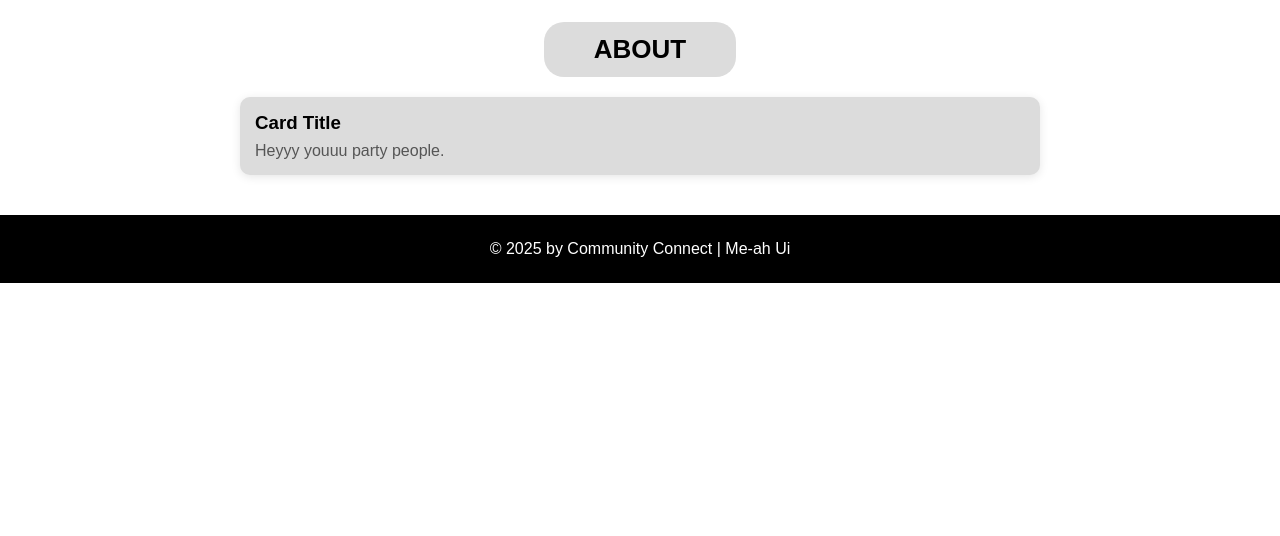
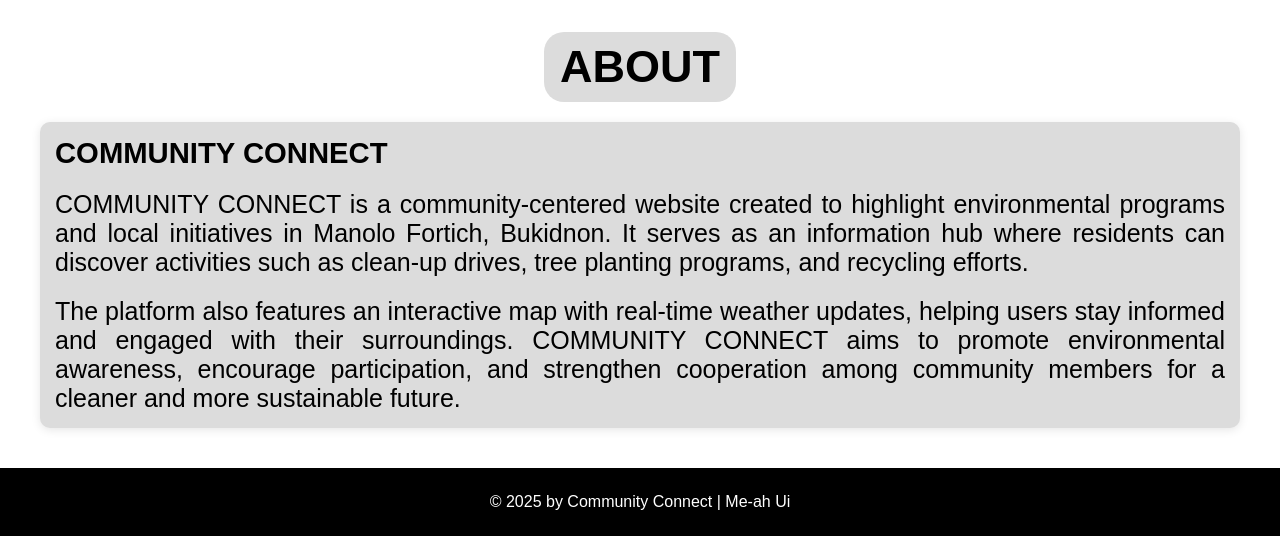
Before and after one commit to LUBOCAO-Project/SDG-project-Sir-Cliff, a plain HTML site: page about.html in a window 1280 px wide. Shown: the part 402-938 px from the top of the page. Before the commit the page ends 800 px from the top, so only its background shows below. Drawn offline with Linux system fonts and the light colour scheme.

Commit message:
Added About Information

```diff
--- a/about.html
+++ b/about.html
@@ -63,7 +63,7 @@
 
    .about-box {
     width: 15%;
-    height: 55px;
+    height: 70px;
     margin: 20px auto;
     background: #dcdcdc;
     border-radius: 20px;
@@ -71,12 +71,13 @@
     align-items: center;
     justify-content: center;
     font-family: 'Arial';
-    font-size: 26px;
+    font-size: 45px;
     font-weight: 700;
+    margin-top: 30px;
 }
 
 .card {
-    width: 800px;
+    width: 1200px;
     padding: 15px;
     background: #dcdcdc;
     border-radius: 10px;
@@ -85,14 +86,19 @@
     align-items: center;
     justify-content: center;
     margin: auto;
+    margin-top: 10px;
+    font-size: 25px;
+    text-align:justify;
+  }
 
-  }
+
   .card h3 {
     margin: 0 0 8px;
   }
   .card p {
     margin: 0;
-    color: #555;
+    color: #000000;
+    margin-top: 20px;
   }
 
 
@@ -143,8 +149,9 @@
 <div class="about-box">ABOUT</div>
 
 <div class="card">
-  <h3>Card Title</h3>
-  <p>Heyyy youuu party people.</p>
+  <h3>COMMUNITY CONNECT</h3>
+  <p>COMMUNITY CONNECT is a community-centered website created to highlight environmental programs and local initiatives in Manolo Fortich, Bukidnon. It serves as an information hub where residents can discover activities such as clean-up drives, tree planting programs, and recycling efforts.</p>
+  <p>The platform also features an interactive map with real-time weather updates, helping users stay informed and engaged with their surroundings. COMMUNITY CONNECT aims to promote environmental awareness, encourage participation, and strengthen cooperation among community members for a cleaner and more sustainable future. </p>
 </div>
 
 
```
